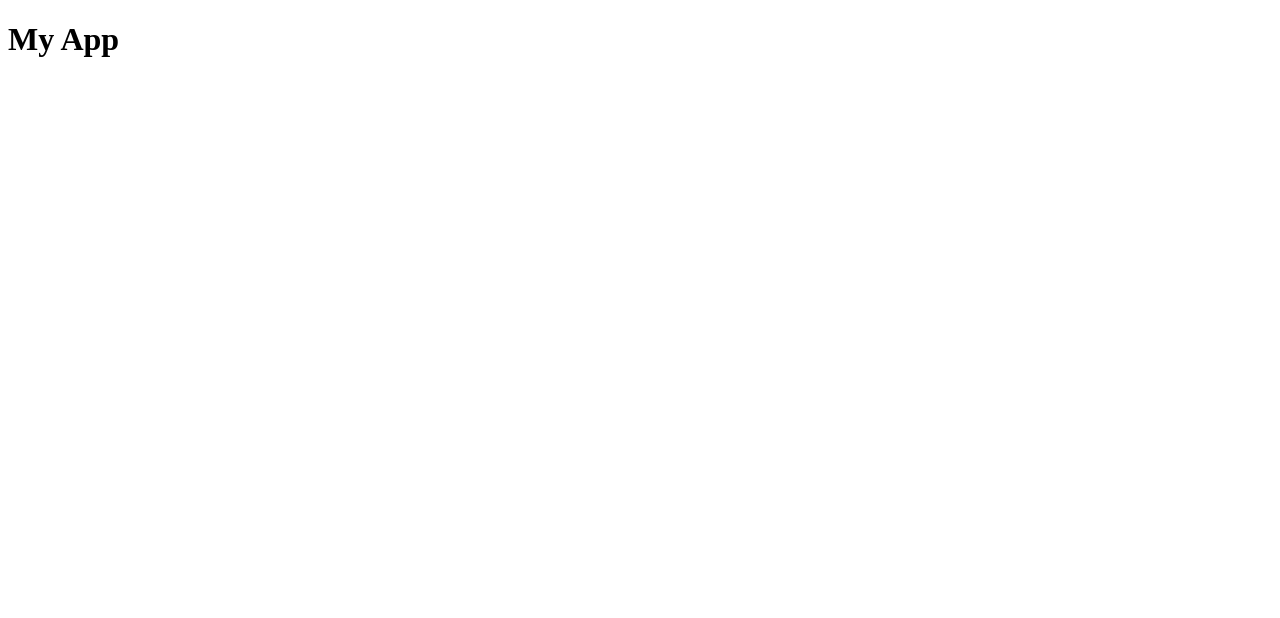
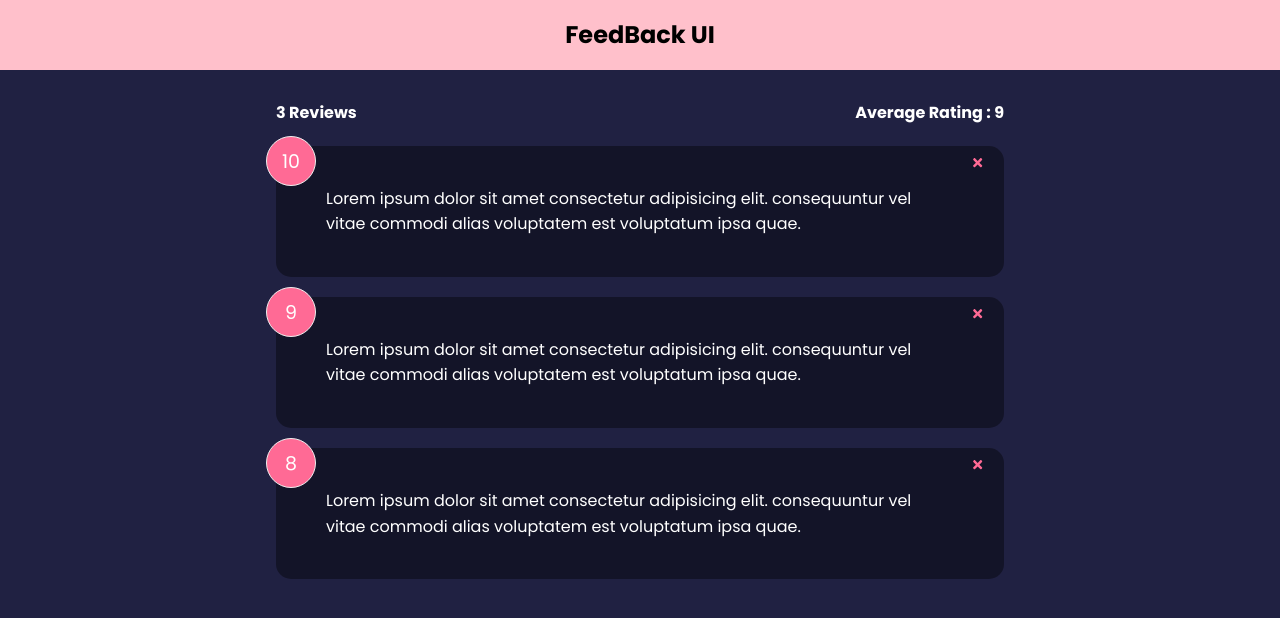
Before and after one commit to Nancy-30/feedBack_reactProject, a React (Create React App) app: page / in a window 1280 px wide. Shown: the top 618 px of the page. Built offline with nearby package versions, Linux system fonts and the light colour scheme.

Commit message:
created feedback list and set number of riviews and average rating

```diff
--- a/package.json
+++ b/package.json
@@ -8,6 +8,7 @@
     "@testing-library/user-event": "^13.5.0",
     "react": "^18.2.0",
     "react-dom": "^18.2.0",
+    "react-icons": "^4.9.0",
     "react-scripts": "5.0.1",
     "web-vitals": "^2.1.4"
   },
--- a/src/App.js
+++ b/src/App.js
@@ -1,8 +1,32 @@
+import { useState } from "react";
+import Header from "./components/Header";
+import FeedbackData from "./data/FeedbackData";
+import FeedbackList from "./components/FeedbackList";
+import FeedbackStats from "./components/FeedbackStats";
+
 function App() {
+  const [feedback , setfeedback] = useState(FeedbackData)
+
+  const deleteFeedback = (id) =>{
+    if(window.confirm('Are you sure you want to delete?')){
+      setfeedback(feedback.filter((item) => item.id !== id))
+    }
+  }
+
   return (
-    <div>
-      <h1>My App</h1>
-    </div>
+    <>
+      <Header/>
+      <div className="container">
+
+        <FeedbackStats feedback = {feedback}/>
+        <FeedbackList
+          feedback = {feedback}
+          handleDelete = {deleteFeedback}
+        />
+
+      </div>
+    </>
+
   );
 }
 
--- /dev/null
+++ b/src/components/FeedbackItem.jsx
@@ -0,0 +1,23 @@
+// single feed back item
+import {FaTimes} from 'react-icons/fa'
+import Card from "./shared/Card"
+import PropTypes from 'prop-types'
+
+function FeedbackItem({item , handleDelete}) {
+
+  return (
+    <Card reverse={true}>
+        <div className="num-display">{item.rating}</div>
+        <button className='close' onClick={()=> handleDelete(item.id)}>
+          <FaTimes color='#ff6a95' />
+        </button>
+        <div className="text-display">{item.text}</div>
+    </Card>
+  )
+}
+
+FeedbackItem.propTypes = {
+  item:PropTypes.object.isRequired,
+}
+
+export default FeedbackItem
--- /dev/null
+++ b/src/components/FeedbackList.jsx
@@ -0,0 +1,31 @@
+import PropTypes from 'prop-types'
+import FeedbackItem from "./FeedbackItem"
+
+function FeedbackList({ feedback , handleDelete}) {
+  if (!feedback || feedback.length === 0) {
+    return <p>No Feedback</p>
+  }
+
+  return (
+    <div className="feedback-list">
+      {feedback.map((item) => (
+        <FeedbackItem
+          key={item.id}
+          item={item}
+          handleDelete={handleDelete}
+        />
+      ))}
+    </div>
+  )
+}
+
+FeedbackList.propTypes = {
+  feedback: PropTypes.arrayOf(
+    PropTypes.shape({
+      id: PropTypes.number.isRequired,
+      text: PropTypes.string.isRequired,
+      rating: PropTypes.number.isRequired,
+    })
+  )
+}
+export default FeedbackList
--- /dev/null
+++ b/src/components/FeedbackStats.jsx
@@ -0,0 +1,24 @@
+import PropTypes from 'prop-types'
+
+function FeedbackStats({feedback}) {
+  // calculate rating avg
+
+  let average = feedback.reduce((acc , cur)=>{
+      return acc + cur.rating
+  } , 0 ) / feedback.length
+
+  average = average.toFixed(1).replace(/[.,]0$/,'');
+
+  return (
+    <div className="feedback-stats">
+      <h4>{feedback.length} Reviews</h4>
+      <h4>Average Rating : {isNaN(average) ? 0 : average}</h4>
+    </div>
+  )
+}
+
+FeedbackStats.propTypes = {
+  feedback:PropTypes.array.isRequired
+}
+
+export default FeedbackStats
--- /dev/null
+++ b/src/components/Header.jsx
@@ -0,0 +1,31 @@
+import propTypes from 'prop-types';
+
+function Header({text , bgColor , textColor}) {
+    const headerStyles = {
+        backgroundColor:bgColor,
+        color:textColor,
+    }
+
+    return (
+        <header style={headerStyles}>
+            <div className="container">
+                <h2>{text}</h2>
+            </div>
+        </header>
+    )
+}
+
+Header.defaultProps = {
+    bgColor:'pink' ,
+    textColor:'black',
+    text : 'FeedBack UI'
+}
+
+// type checking
+Header.propTypes = {
+    text:propTypes.string,
+    bgColor:propTypes.string,
+    textColor:propTypes.string,
+}
+
+export default Header
--- /dev/null
+++ b/src/components/shared/Card.jsx
@@ -0,0 +1,18 @@
+import PropTypes from 'prop-types';
+
+function Card({children , reverse}) {
+  return (
+    <div className={`card ${reverse && 'reverse'}`}>{children}</div>
+  )
+}
+
+Card.defaultProps = {
+  reverse:false,
+}
+
+Card.propTypes = {
+  children:PropTypes.node.isRequired,
+  reverse:PropTypes.bool,
+}
+
+export default Card
--- /dev/null
+++ b/src/data/FeedbackData.js
@@ -0,0 +1,18 @@
+const FeedbackData = [{
+    id: 1,
+    rating: 10,
+    text: 'Lorem ipsum dolor sit amet consectetur adipisicing elit. consequuntur vel vitae commodi alias voluptatem est voluptatum ipsa quae.',
+  },
+  {
+    id: 2,
+    rating: 9,
+    text: 'Lorem ipsum dolor sit amet consectetur adipisicing elit. consequuntur vel vitae commodi alias voluptatem est voluptatum ipsa quae.',
+  },
+  {
+    id: 3,
+    rating: 8,
+    text: 'Lorem ipsum dolor sit amet consectetur adipisicing elit. consequuntur vel vitae commodi alias voluptatem est voluptatum ipsa quae.',
+  },
+]
+
+export default FeedbackData
--- /dev/null
+++ b/src/index.css
@@ -0,0 +1,230 @@
+@import url('https://fonts.googleapis.com/css2?family=Poppins:wght@400;600;700&display=swap');
+
+* {
+  box-sizing: border-box;
+  margin: 0;
+  padding: 0;
+}
+
+body {
+  font-family: 'Poppins', sans-serif;
+  background-color: #202142;
+  color: #fff;
+  line-height: 1.6;
+}
+
+ul {
+  list-style: none;
+}
+
+.container {
+  max-width: 768px;
+  margin: auto;
+  padding: 0 20px;
+}
+
+header {
+  height: 70px;
+  width: 100%;
+  display: flex;
+  justify-content: space-between;
+  align-items: center;
+  margin-bottom: 30px;
+}
+
+.card {
+  background-color: #fff;
+  color: #333;
+  border-radius: 15px;
+  padding: 40px 50px;
+  margin: 20px 0;
+  position: relative;
+}
+
+.card.reverse {
+  background-color: rgba(0, 0, 0, 0.4);
+  color: #fff;
+}
+
+.card h2 {
+  font-size: 22px;
+  font-weight: 600;
+  text-align: center;
+}
+
+.rating {
+  display: flex;
+  align-items: center;
+  justify-content: space-around;
+  margin: 30px 0 40px;
+}
+
+.rating li,
+.num-display {
+  position: relative;
+  background: #f4f4f4;
+  width: 50px;
+  height: 50px;
+  padding: 10px;
+  text-align: center;
+  border-radius: 50%;
+  font-size: 19px;
+  border: 1px #eee solid;
+  transition: 0.3s;
+}
+
+.rating li label {
+  position: absolute;
+  top: 50%;
+  left: 50%;
+  width: 50px;
+  height: 50px;
+  padding: 10px;
+  border-radius: 50%;
+  transform: translate(-50%, -50%);
+  cursor: pointer;
+}
+
+.rating li:hover,
+.num-display {
+  background: #ff6a95;
+  color: #fff;
+}
+
+[type='radio'] {
+  opacity: 0;
+}
+
+[type='radio']:checked ~ label {
+  background: #ff6a95;
+  color: #fff;
+}
+
+.input-group {
+  display: flex;
+  flex-direction: row;
+  border: 1px solid #ccc;
+  padding: 8px 10px;
+  border-radius: 8px;
+}
+
+input {
+  flex-grow: 2;
+  border: none;
+  font-size: 16px;
+}
+
+input:focus {
+  outline: none;
+}
+
+.feedback-stats {
+  color: #fff;
+  display: flex;
+  justify-content: space-between;
+  align-items: center;
+}
+
+.num-display {
+  position: absolute;
+  top: -10px;
+  left: -10px;
+}
+
+.close,
+.edit {
+  position: absolute;
+  top: 10px;
+  right: 20px;
+  cursor: pointer;
+  background: none;
+  border: none;
+}
+
+.edit {
+  right: 40px;
+}
+
+.btn {
+  color: #fff;
+  border: 0;
+  border-radius: 8px;
+  color: #fff;
+  width: 100px;
+  height: 40px;
+  cursor: pointer;
+}
+
+.btn-primary {
+  background-color: #202142;
+}
+
+.btn-secondary {
+  background: #ff6a95;
+}
+
+.btn:hover {
+  transform: scale(0.98);
+  opacity: 0.9;
+}
+
+.btn:disabled {
+  background-color: #cccccc;
+  color: #333;
+  cursor: auto;
+}
+
+.btn:disabled:hover {
+  transform: scale(1);
+  opacity: 1;
+}
+
+.message {
+  padding-top: 10px;
+  text-align: center;
+  color: rebeccapurple;
+}
+
+/* FIX: Remove position: absolute to keep about icon at the bottom of the
+ * document */
+.about-link {
+  display: flex;
+  justify-content: flex-end;
+}
+
+/* FIX: Remove position: absolute to keep about icon at the bottom of the
+ * document */
+.about-link a {
+  color: #fff;
+  cursor: pointer;
+}
+
+.about-link a:hover {
+  color: #ff6a95;
+}
+
+.about h1 {
+  margin-bottom: 20px;
+}
+
+.about p {
+  margin: 10px 0;
+}
+
+@media (max-width: 600px) {
+  .rating li {
+    margin: 10px 3px;
+  }
+
+  .rating {
+    display: flex;
+    align-items: center;
+    justify-content: center;
+    flex-wrap: wrap;
+    margin: 30px 0 40px;
+  }
+
+  .input-group input {
+    width: 80%;
+  }
+}
--- a/src/index.js
+++ b/src/index.js
@@ -1,6 +1,7 @@
 import React from 'react';
 import ReactDOM from 'react-dom';
 import App from './App';
+import './index.css'
 
 const root = ReactDOM.createRoot(document.getElementById('root'));
 root.render(
```
Also changed, not shown: public/index.html (line endings or trailing spaces), 1 other file (tests, documents, lock files or other folders).
